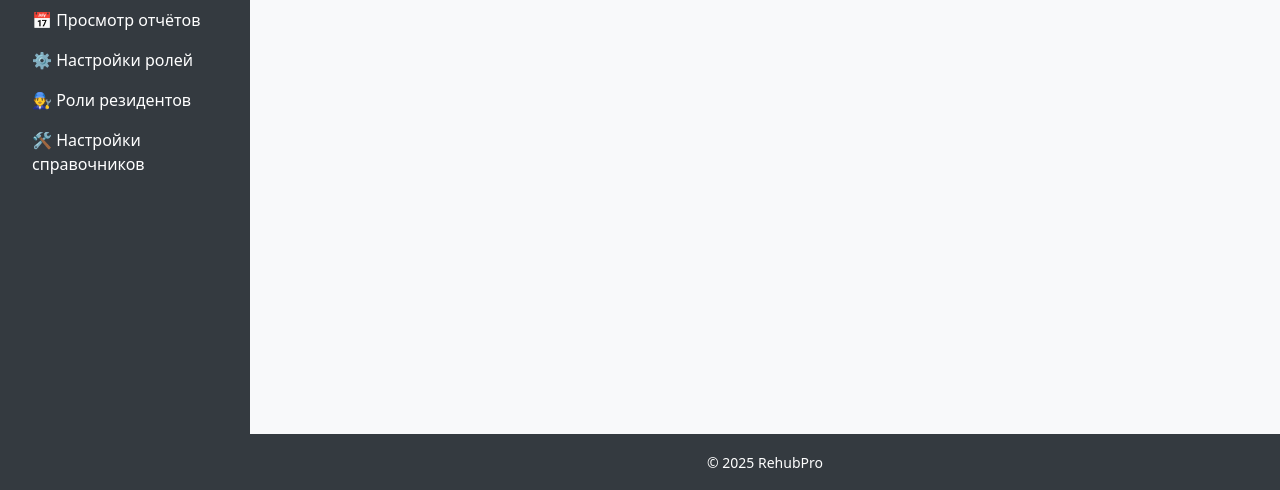
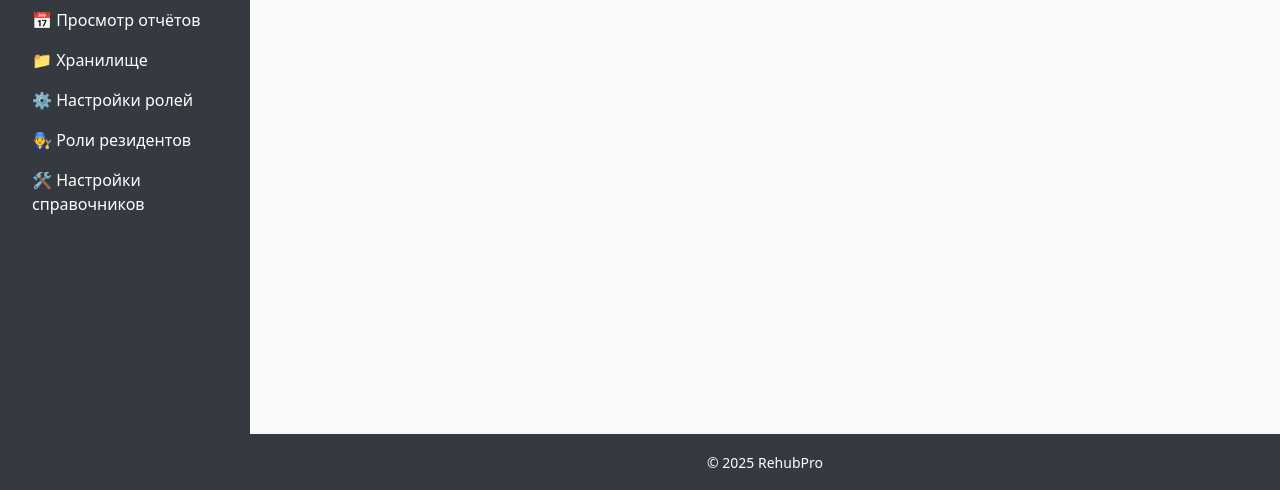
Before and after one commit to Bekzaat17/rehubpro, a Django app: page /dashboard/ in a window 1280 px wide. Shown: the part 310-800 px from the top of the page. Run offline with Django 5.2, Linux system fonts and the light colour scheme; the visitor is signed in with stand-in values (Sample User, id 1); data that the repository does not hold is empty; some libraries are stand-ins or nearby versions.

Commit message:
module storage

```diff
--- a/config/settings.py
+++ b/config/settings.py
@@ -46,6 +46,7 @@ INSTALLED_APPS = [
     'references',
     'reports',
     'roles',
+    'storage',
 ]
 
 MIDDLEWARE = [
--- a/config/urls.py
+++ b/config/urls.py
@@ -28,6 +28,7 @@ urlpatterns = [
     path("reports/", include("reports.urls",  namespace="reports")),
     path("references/", include("references.urls", namespace="references")),
     path("analytics/", include("analytics.urls", namespace="analytics")),
+    path("storage/", include("storage.urls", namespace="storage"))
 ] + static(settings.MEDIA_URL, document_root=settings.MEDIA_ROOT)
 
 # TODO vyvesti media za root
--- a/templates/base.html
+++ b/templates/base.html
@@ -8,6 +8,7 @@
 
     <!-- Bootstrap -->
     <link rel="stylesheet" href="{% static 'bootstrap/css/bootstrap.min.css' %}">
+    <link rel="stylesheet" href="https://cdnjs.cloudflare.com/ajax/libs/font-awesome/6.4.0/css/all.min.css">
 
     <style>
         :root {
--- a/templates/partials/_sidebar.html
+++ b/templates/partials/_sidebar.html
@@ -33,6 +33,11 @@
             </a>
         </li>
         <li class="nav-item">
+            <a href="{% url 'storage:root' %}" class="nav-link {% if request.resolver_match.app_name == 'storage' %}active{% endif %}">
+                📁 Хранилище
+            </a>
+        </li>
+        <li class="nav-item">
             <a href="{% url 'roles:manage_roles' %}" class="nav-link {% if request.resolver_match.url_name == 'manage_roles' %}active{% endif %}">
                 ⚙️ Настройки ролей
             </a>
```
Also changed, not shown: storage/models/__init__.py (added), storage/models/folder.py (added), storage/models/stored_file.py (added), storage/services/file_service.py (added), storage/services/folder_service.py (added), storage/urls.py (added), storage/views/file_view.py (added), storage/views/folder_view.py (added), templates/storage/folder_list.html (added).
